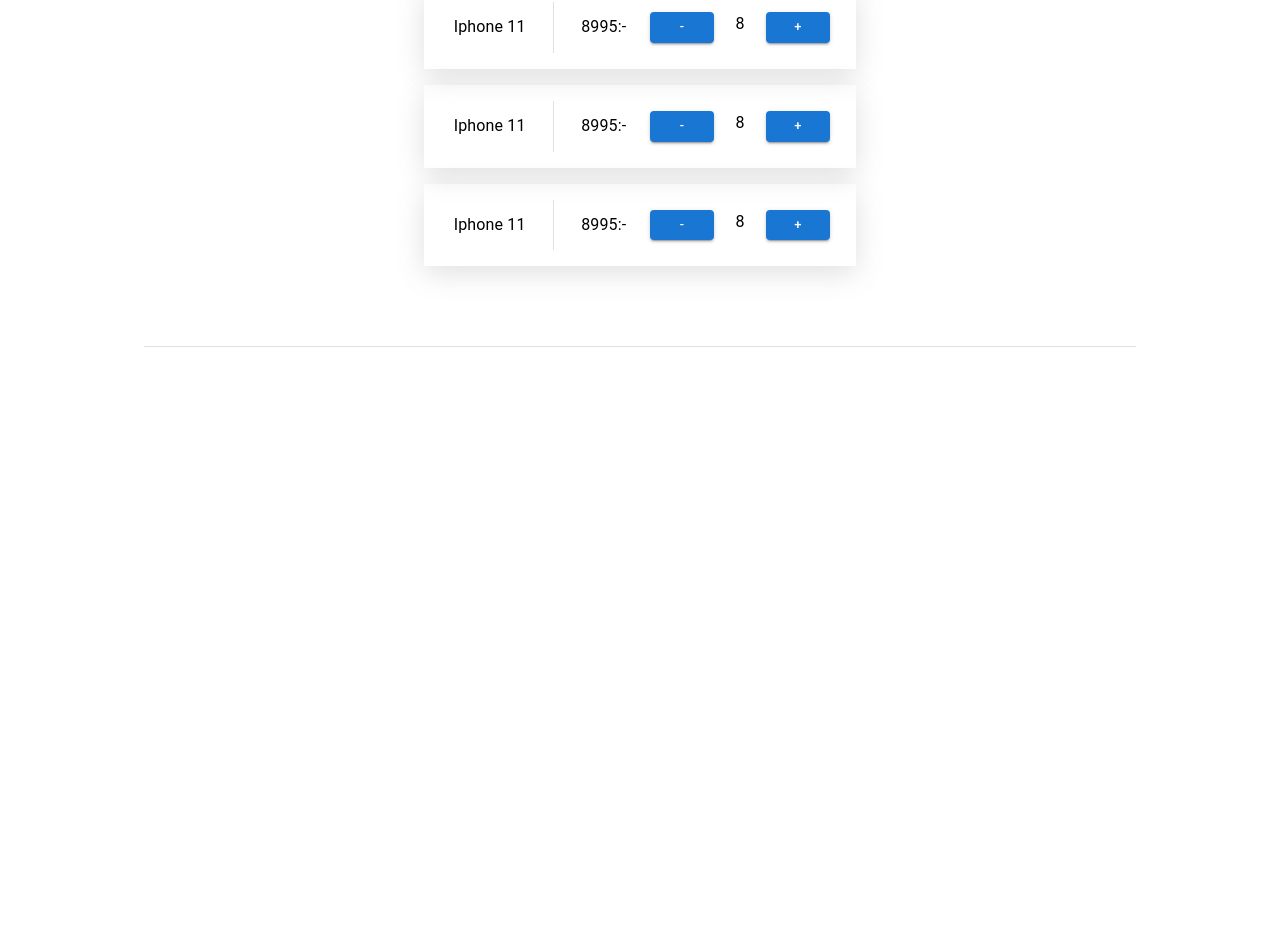
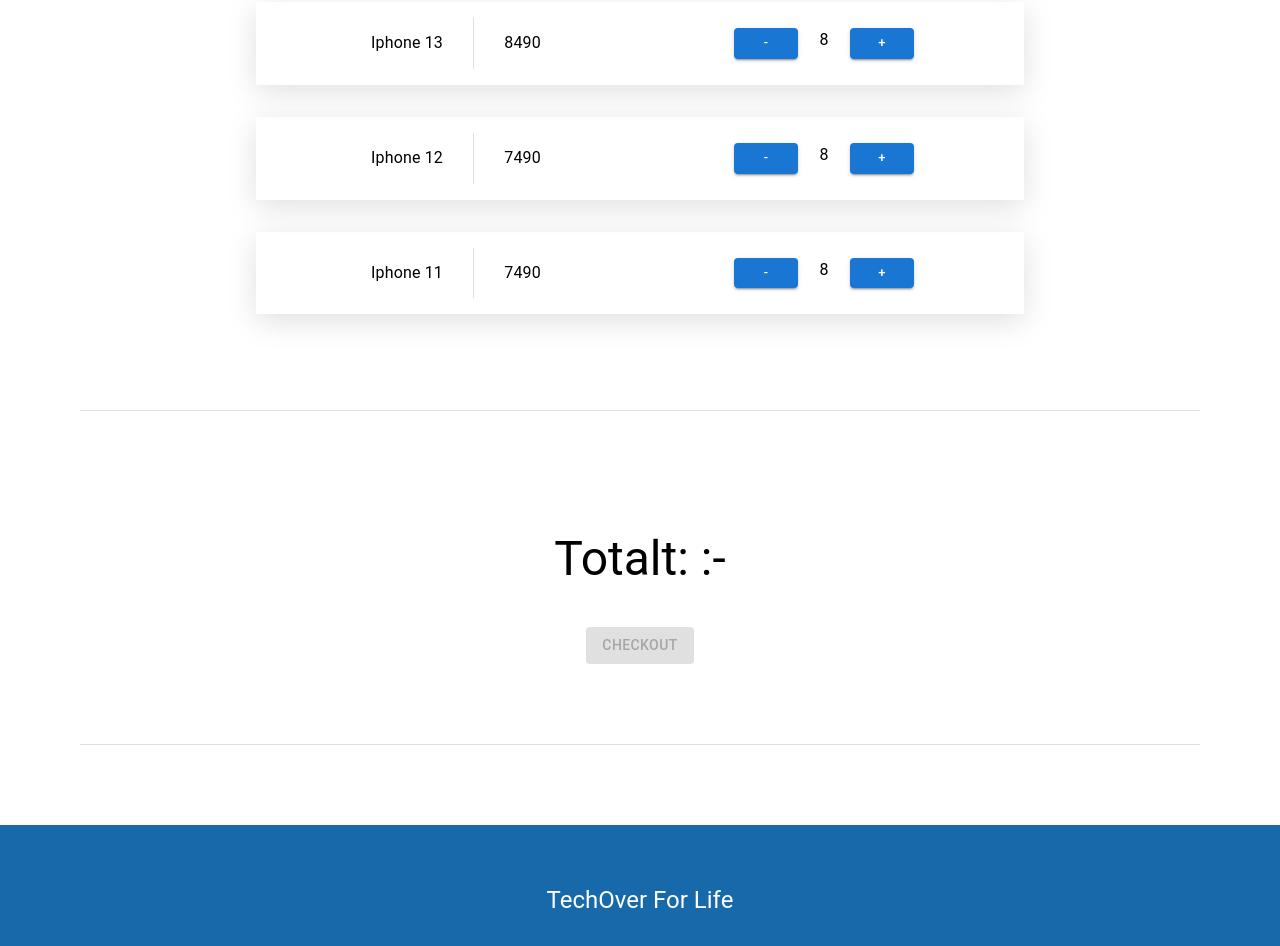
Before and after one commit to MMR-Solutions-AB/simple-redux-webshop, a React (Create React App) app: page / in a window 1280 px wide. Shown: the part 950-1896 px from the top of the page. Before the commit the page ends 1377 px from the top, so only its background shows below. Built offline with nearby package versions, Linux system fonts and the light colour scheme.

Commit message:
design scaled and completed

```diff
--- a/src/App.js
+++ b/src/App.js
@@ -1,14 +1,13 @@
-import React from "react";
 import Layout from "./components/Layout";
-import ProductPage from "./pages/ProductPage";
+import MainPage from "./components/MainPage"
 
 function App() {
   return (
-    <React.Fragment>
+    <>
       <Layout>
-        <ProductPage />
+        <MainPage />
       </Layout>
-    </React.Fragment>
+    </>
   );
 }
 
--- a/src/components/CartItem.jsx
+++ b/src/components/CartItem.jsx
@@ -1,12 +1,15 @@
 import { Box, Button, Divider, Typography } from "@mui/material";
 import React from "react";
 
-const CartItem = () => {
+const CartItem = ({ data }) => {
+  const { title, price } = data;
+
   return (
     <Box
       display={"flex"}
       justifyContent="space-around"
       padding={2}
+      margin={2}
       style={{ boxShadow: "rgba(100, 100, 111, 0.2) 0px 7px 29px 0px" }}
     >
       <Box
@@ -15,11 +18,10 @@
         alignItems="center"
         width={200}
       >
-        <Typography>Iphone 11</Typography>
+        <Typography>{title}</Typography>
         <Divider orientation="vertical" />
-        <Typography>8995:-</Typography>
+        <Typography>{price}</Typography>
       </Box>
-
       <Box
         display={"flex"}
         justifyContent="space-between"
--- /dev/null
+++ b/src/components/Checkout.jsx
@@ -0,0 +1,23 @@
+import { Button, Grid, Typography } from "@mui/material";
+import { Box } from "@mui/system";
+import React from "react";
+
+const Checkout = ({ summery }) => {
+  return (
+    <Box
+      display="flex"
+      justifyContent="center"
+      alignItems="center"
+      flexDirection="column"
+    >
+      <Typography margin={5} variant="h3">
+        Totalt: {summery}:-
+      </Typography>
+      <Button disabled={!summery ? true : false} variant="contained">
+        Checkout
+      </Button>
+    </Box>
+  );
+};
+
+export default Checkout;
--- a/src/components/Layout.jsx
+++ b/src/components/Layout.jsx
@@ -1,6 +1,6 @@
 import React from "react";
 import Box from "@mui/material/Box";
-import { AppBar, Toolbar } from "@mui/material";
+import { AppBar, Toolbar, Typography } from "@mui/material";
 import CartLink from "./CartLink";
 /*
 ----------------------------------------------------------------------------------------------------------------
@@ -24,8 +24,20 @@
           </AppBar>
         </Box>
       </header>
-      <main style={{minHeight: '100vh'}}>{props.children}</main>
-      <footer>{/* Footer content */}</footer>
+      <main style={{ minHeight: "100vh" }}>{props.children}</main>
+      <footer>
+        <Box
+          height={150}
+          bgcolor="#1769aa"
+          display="flex"
+          justifyContent="center"
+          alignItems="center"
+        >
+          <Typography variant="h5" color="#FFFFFF">
+            TechOver For Life
+          </Typography>
+        </Box>
+      </footer>
     </div>
   );
 };
--- a/src/pages/ProductPage.jsx
+++ b/src/components/MainPage.jsx
@@ -1,9 +1,8 @@
-import { Container, Divider, Grid, Stack, Typography } from "@mui/material";
-import { Box } from "@mui/system";
+import { Box, Divider, Grid } from "@mui/material";
 import React from "react";
 import CartItem from "../components/CartItem";
 import ProductCard from "../components/ProductCard";
-
+import Checkout from "../components/Checkout";
 const productList = [
   {
     title: "Iphone 13",
@@ -52,12 +51,13 @@
   },
 ];
 
-const ProductPage = () => {
+const MainPage = () => {
   return (
-    <Container style={{ marginTop: "1rem" }}>
+    <div>
+      {/* --------- Products --------- */}
       <Divider style={{ margin: "5rem" }} />
-      {/* -------------- Produkt listan -------------- */}
-      <Grid container spacing={2} justifyContent="center">
+      <Box>
+        <Grid container spacing={5} justifyContent="center">
           {productList.map((product, index) => {
             return (
               <Grid key={index} item>
@@ -66,18 +66,28 @@
             );
           })}
         </Grid>
-      <Divider style={{ margin: "5rem" }} />
-      {/* -------------- Varukorg listan -------------- */}
-      <Box display="flex" justifyContent="center">
-        <Stack spacing={2}>
-          {cartList.map((product, index) => {
-            return <CartItem key={index} data={product} />;
-          })}
-        </Stack>
       </Box>
       <Divider style={{ margin: "5rem" }} />
-    </Container>
+      {/* --------- Cart --------- */}
+      <Box display="flex" justifyContent="center">
+        <Grid maxWidth={800} container justifyContent="center">
+          {cartList.map((item, index) => {
+            return (
+              <Grid xs key={index} item>
+                <CartItem data={item} />
+              </Grid>
+            );
+          })}
+        </Grid>
+      </Box>
+      <Divider style={{ margin: "5rem" }} />
+      {/* --------- Checkout --------- */}
+      <Box>
+        <Checkout summery={null} />
+      </Box>
+      <Divider style={{ margin: "5rem" }} />
+    </div>
   );
 };
 
-export default ProductPage;
+export default MainPage;
--- a/src/components/ProductCard.jsx
+++ b/src/components/ProductCard.jsx
@@ -15,7 +15,6 @@
       <CardMedia
         style={{ paddingTop: "20px" }}
         component="img"
-        alt="green iguana"
         height="255"
         image={img}
       />
```
Lines whose indentation alone changed are shown as unchanged.
